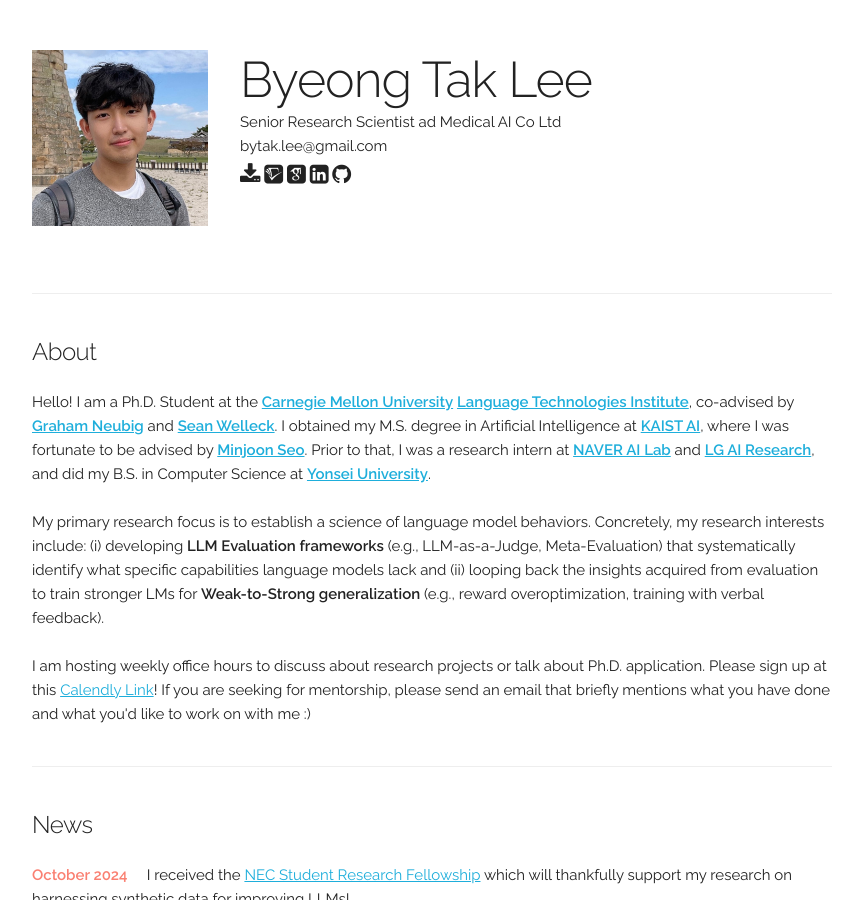
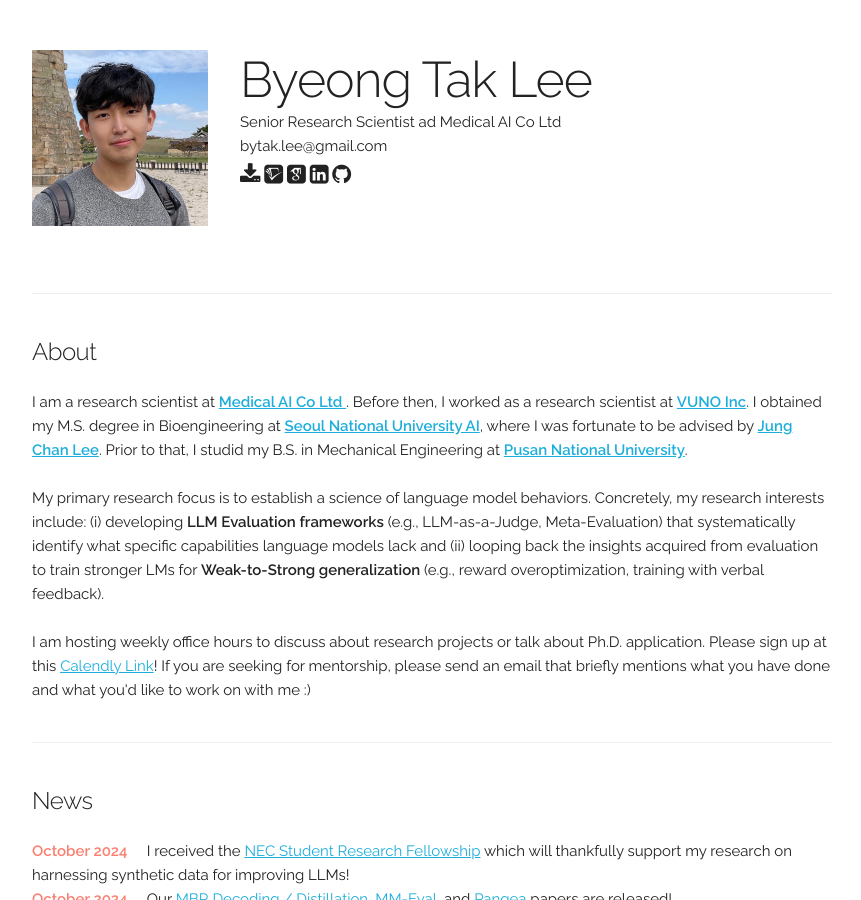
Before and after one commit to byeongtak/byeongtak.github.io, a Jekyll site: the page built from index.html, in a window 1280 px wide and 900 px high. Shown: the whole window, without its empty margins (208-1069 px from the left). Built offline with Jekyll 4.4.1, drawn with Linux system fonts in a browser that asks for light colours; some web fonts are replaced.

Commit message:
Update index.html

```diff
--- a/index.html
+++ b/index.html
@@ -14,9 +14,9 @@
 <!-- ========== About ========== -->
 <div class="docs-section" id="about">
   <h5>About</h5>
-  Hello! I am a Ph.D. Student at the <b><a href="https://www.cmu.edu/">Carnegie Mellon University</a></b> <b><a href="https://lti.cmu.edu/">Language Technologies Institute</a></b>, co-advised by <b><a href="https://phontron.com/">Graham Neubig</a></b> and <b><a href="https://wellecks.com/">Sean Welleck</a></b>.
-  I obtained my M.S. degree in Artificial Intelligence at <b><a href="https://gsai.kaist.ac.kr/">KAIST AI</a></b>, where I was fortunate to be advised by <b><a href="https://seominjoon.github.io/">Minjoon Seo</a></b>.
-  Prior to that, I was a research intern at <b><a href="https://naver-career.gitbook.io/en/teams/clova-cic/ai-lab">NAVER AI Lab</a></b> and <b><a href="https://www.lgresearch.ai/">LG AI Research</a></b>, and did my B.S. in Computer Science at <b><a href="https://cs.yonsei.ac.kr/eng/">Yonsei University</a></b>.
+  I am a research scientist at <b><a href="https://www.medicalai.com/en">Medical AI Co Ltd </a></b>. Before then, I worked as a research scientist at <b><a href="https://www.vuno.co/en/">VUNO Inc</a></b>.
+  I obtained my M.S. degree in Bioengineering at <b><a href="https://bioeng.snu.ac.kr/en/">Seoul National University AI</a></b>, where I was fortunate to be advised by <b><a href="https://myriad.snu.ac.kr">Jung Chan Lee</a></b>.
+  Prior to that, I studid my B.S. in Mechanical Engineering at <b><a href="https://me.pusan.ac.kr/new/eng/"> Pusan National University</a></b>.
   <br>
   <br>
   My primary research focus is to establish a science of language model behaviors.
```
